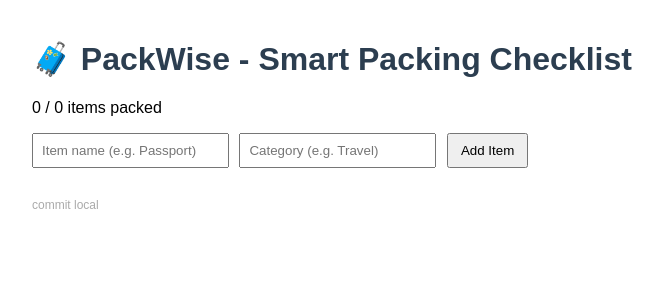
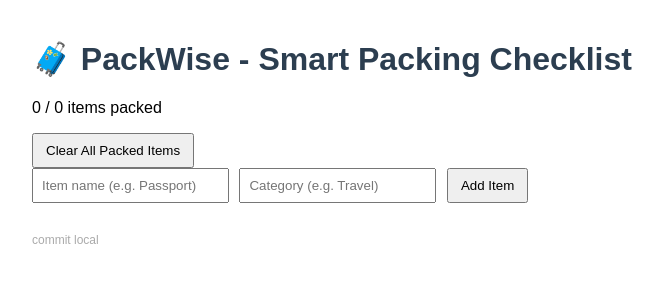
Before and after one commit to Darshan-Makvana/packwise, a Flask app: page / in a window 1280 px wide. Shown: the top 300 px of the page, without its empty margins (308-971 px from the left). Run offline with Flask 3, Linux system fonts and the light colour scheme.

Commit message:
feat: add clear all packed items button

```diff
--- a/app.py
+++ b/app.py
@@ -44,6 +44,11 @@ def toggle(item_id):
             return redirect("/")
     return "Item not found", 404
 
+@app.route("/clear-packed", methods=["POST"])
+def clear_packed():
+    global items
+    items = [i for i in items if not i["packed"]]
+    return redirect("/")
 
 @app.route("/delete/<int:item_id>", methods=["POST"])
 def delete(item_id):
--- a/templates/index.html
+++ b/templates/index.html
@@ -18,6 +18,9 @@
 <body>
   <h1>🧳 PackWise - Smart Packing Checklist</h1>
   <p>{{ packed_count }} / {{ total }} items packed</p>
+  <form method="POST" action="/clear-packed" style="display:inline">
+    <button>Clear All Packed Items</button>
+  </form>
 
   <form method="POST" action="/add">
     <input name="name" placeholder="Item name (e.g. Passport)" required>
```
